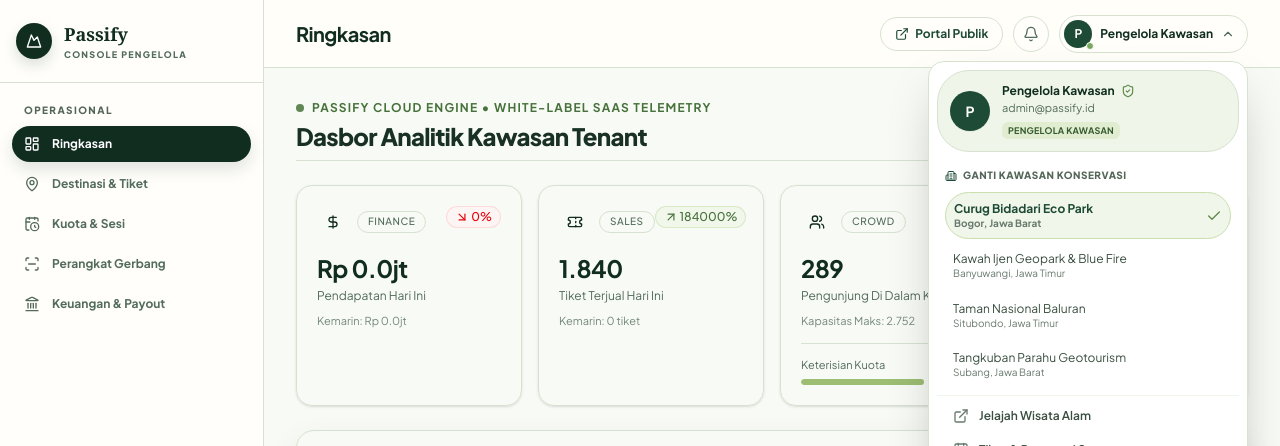
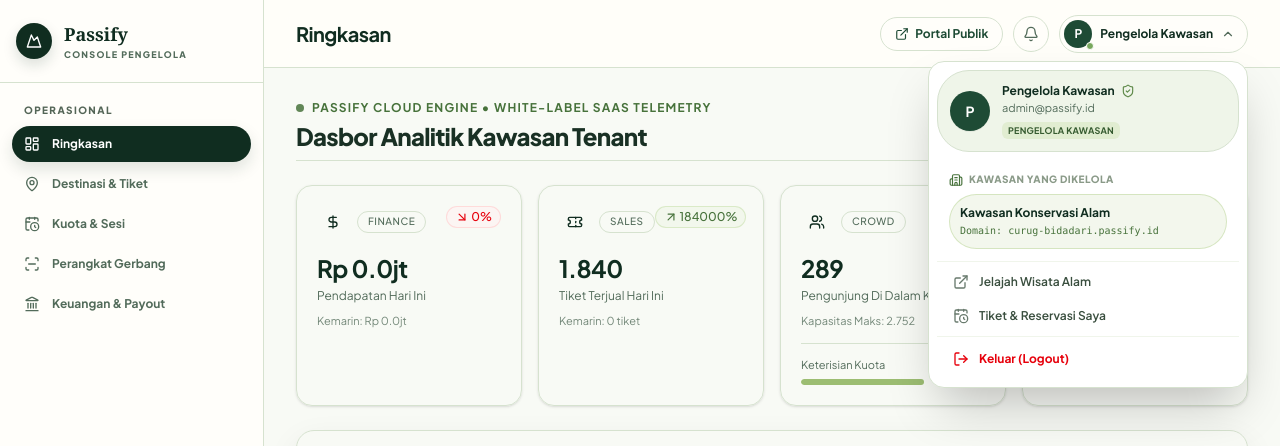
Before and after one commit to Derylfabiensyah/passify, a React (Vite) app in the folder frontend/: page /admin in a window 1280 px wide. Both pictures are taken after a click on the button "Buka profil pengelola". Shown: the top 446 px of the page. Built offline with nearby package versions, Linux system fonts and the light colour scheme; no server answers.

Commit message:
fix(admin): remove mock destination switcher and lock admin console to registered tenant

```diff
--- a/frontend/src/components/admin/AdminLayout.jsx
+++ b/frontend/src/components/admin/AdminLayout.jsx
@@ -16,13 +16,6 @@ const menuItems = [
   { id: 'quotas', label: 'Kuota & Sesi', icon: CalendarClock, path: '/admin/quotas' },
   { id: 'gates', label: 'Perangkat Gerbang', icon: ScanLine, path: '/admin/gates' },
   { id: 'finance', label: 'Keuangan & Payout', icon: Landmark, path: '/admin/finance' },
-];
-
-const AVAILABLE_TENANTS = [
-  { slug: 'curug-bidadari', name: 'Curug Bidadari Eco Park', location: 'Bogor, Jawa Barat' },
-  { slug: 'kawah-ijen', name: 'Kawah Ijen Geopark & Blue Fire', location: 'Banyuwangi, Jawa Timur' },
-  { slug: 'baluran', name: 'Taman Nasional Baluran', location: 'Situbondo, Jawa Timur' },
-  { slug: 'tangkuban-parahu', name: 'Tangkuban Parahu Geotourism', location: 'Subang, Jawa Barat' },
 ];
 
 const adminThemeStyles = `
@@ -166,22 +159,6 @@ export default function AdminLayout({ children }) {
       document.removeEventListener('keydown', handleKeyDown);
     };
   }, [userDropdownOpen]);
-
-  const handleSwitchTenant = (tenant) => {
-    try {
-      localStorage.setItem('passify_current_tenant', tenant.slug);
-      const savedUser = JSON.parse(localStorage.getItem('passify_user') || '{}');
-      savedUser.tenant_slug = tenant.slug;
-      savedUser.tenant_name = tenant.name;
-      localStorage.setItem('passify_user', JSON.stringify(savedUser));
-
-      if (refetch) refetch();
-      toast.success(`Beralih ke kawasan: ${tenant.name}`);
-      setUserDropdownOpen(false);
-    } catch (_) {
-      toast.error('Gagal mengganti kawasan');
-    }
-  };
 
   const handleLogout = () => {
     try {
@@ -333,36 +310,21 @@ export default function AdminLayout({ children }) {
                     </div>
                   </div>
 
-                  {/* Tenant Switcher Section */}
-                  <div className="p-2 border-b border-gray-100">
-                    <div className="flex items-center justify-between mb-2">
-                      <span className="text-[10px] font-extrabold uppercase tracking-wider text-[var(--ink-muted)] flex items-center gap-1.5">
-                        <Building2 className="h-3 w-3 text-[var(--forest)]" />
-                        Ganti Kawasan Konservasi
+                  {/* Managed Conservation Area Info */}
+                  <div className="p-3 border-b border-gray-100 bg-white">
+                    <div className="flex items-center gap-1.5 mb-1.5">
+                      <Building2 className="h-3.5 w-3.5 text-emerald-700 shrink-0" />
+                      <span className="text-[10px] font-extrabold uppercase tracking-wider text-gray-400">
+                        Kawasan Yang Dikelola
                       </span>
                     </div>
-                    <div className="space-y-1">
-                      {AVAILABLE_TENANTS.map((t) => {
-                        const isCurrent = t.slug === activeTenantSlug;
-                        return (
-                          <button
-                            key={t.slug}
-                            type="button"
-                            onClick={() => handleSwitchTenant(t)}
-                            className={`w-full flex items-center justify-between gap-2 p-2 rounded-xl text-left text-xs transition-colors cursor-pointer ${
-                              isCurrent
-                                ? 'bg-emerald-50 text-emerald-900 font-bold border border-emerald-200'
-                                : 'text-gray-700 hover:bg-gray-50'
-                            }`}
-                          >
-                            <div className="min-w-0">
-                              <span className="block truncate text-xs">{t.name}</span>
-                              <span className="block text-[10px] text-gray-500 truncate">{t.location}</span>
-                            </div>
-                            {isCurrent && <Check className="h-4 w-4 text-emerald-600 shrink-0" />}
-                          </button>
-                        );
-                      })}
+                    <div className="rounded-xl bg-emerald-50/80 border border-emerald-200/70 p-2.5">
+                      <span className="block text-xs font-bold text-emerald-950 truncate">
+                        {tenantDisplayName}
+                      </span>
+                      <span className="block text-[10px] text-emerald-700 font-mono truncate mt-0.5">
+                        Domain: {activeTenantSlug || adminUser.tenant_slug || 'wisata'}.passify.id
+                      </span>
                     </div>
                   </div>
 
```
